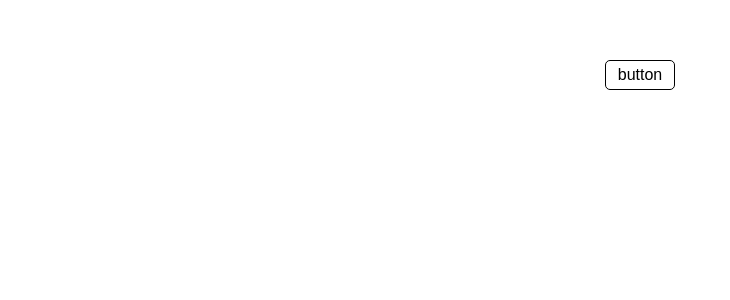
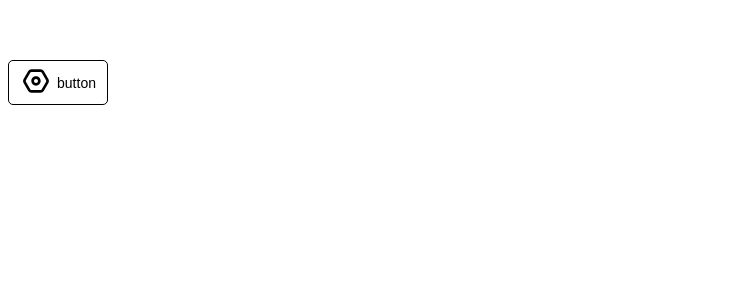
Before and after one commit to skr305/scene-ui, a Vue app: page / in a window 1280 px wide. Shown: the top 300 px of the page, without its empty margins (0-730 px from the left). Built offline with nearby package versions, Linux system fonts and the light colour scheme.

Commit message:
@feat:button-slot

```diff
--- a/src/App.vue
+++ b/src/App.vue
@@ -2,12 +2,16 @@
 import buttonVue from './components/button/button.vue';
 
 function print(){
-    alert(2)
+    alert('parent')
 }
 </script>
 
 <template>
-  <buttonVue size="default" type="default" @click="print()"></buttonVue>
+  <buttonVue size="default" type="default" icon='setting' @click="print()">
+    <!-- <template v-slot:icon>
+      <img src="./assets/setting.svg">
+    </template> -->
+  </buttonVue>
 </template>
 
 <style>
--- a/src/components/button/button.vue
+++ b/src/components/button/button.vue
@@ -11,14 +11,18 @@
         :type='nativeType'
         @click="handleClick"
     >
-    <slot name="icon"></slot>
-    <slot>button</slot>
+        <span class="scene-button-icon-slot" v-if="slot.icon || icon">
+            <img :src='iconPath' v-if='icon'>
+            <slot name="icon"></slot>
+        </span>
+        <slot>button</slot>
     </button>
 </template>
 
 
 <script lang="ts" setup>
-import {ref, onMounted, useAttrs} from 'vue'
+import {ref, onMounted, useAttrs, useSlots, computed} from 'vue'
+import createPath from '../../utils/path'
 
 type buttonSize = 'default' | 'small' | 'large'
 type buttonType = 'default' | 'round' | 'text'
@@ -27,23 +31,45 @@ interface buttonProps{
     size: buttonSize,
     type: buttonType,
     disabled?: boolean,
-    nativeType?:buttonNativeType
+    nativeType?:buttonNativeType,
+    icon?:string | undefined,// 图标名称 unbefined表示未定义
 }
 
 const props = withDefaults(defineProps<buttonProps>(), {
     size: 'default',
     type: 'default',
     disabled: false,
+    nativeType: 'button',
+    icon: undefined,
 })
 
 const emit = defineEmits({
-  click: (evt: MouseEvent) => evt instanceof MouseEvent,
+  click: (evt: MouseEvent) => evt instanceof MouseEvent,//父组件onClick的验证函数 保证是鼠标事件触发
 })
 
-// 原生click
+const slot = useSlots()
+const attrs = useAttrs()
+
+// 计算图标路径
+const iconPath = computed(()=>createPath(props.icon))
+// 获取根节点 必须放在全局作用域中，不能放在onMount中:模板引用只有在组件渲染完成后生效
+const root = ref<HTMLInputElement | null>(null);
+
+// 点击事件
 const handleClick = (evt: MouseEvent) => {
-  emit('click', evt)
+  emit('click', evt)// 触发父组件的原生click
 }
+
+onMounted(()=>{
+    if(slot.icon !== null || props.icon === undefined){
+        // 获取根节点button的类名
+        let oldClassName:string | null | undefined = root.value?.getAttribute('class')
+        // 拼接上设置icon的类名
+        root.value?.setAttribute('class',oldClassName+' scene-button-icon')
+    }
+
+})
+
 </script>
 <script lang="ts">
 export default {
@@ -57,10 +83,14 @@ export default {
     background: white;
     color:black;
     border:1px solid;
-    width: 70px;
-    height: 30px;
+    width: 80px;
+    height: 40px;
     border-radius: 5px;
-    font-size: calc(1em);
+    font-size: 14px;
+    display: flex;
+    flex-direction: row;
+    justify-content: center;
+    align-items: center;
 }
 /* size=large */
 .scene-button-large{
@@ -70,7 +100,7 @@ export default {
 /* size=small */
 .scene-button-small{
     width: 60px;
-    height: 25px;
+    height: 30px;
 }
 /* type=round */
 .scene-button-round{
@@ -80,9 +110,17 @@ export default {
 .scene-button-text{
     border: none;
 }
-/* display-true */
+/* disabled-true */
 .scene-button-display-true{
     border:#C0C4CC 1px solid;
     color: #C0C4CC
 }
+/* 设置了icon slot时的button属性 */
+.scene-button-icon{
+    width:100px;
+    height:45px;
+}
+.scene-button-icon-slot{
+    margin-right: 5px;
+}
 </style>
--- /dev/null
+++ b/src/utils/path.ts
@@ -0,0 +1,6 @@
+export default function createPath(iconName:string):string{
+    if(typeof iconName === undefined)
+        return ''
+    else
+        return '/'+iconName+'.svg'
+}
```
Also changed, not shown: src/components/HelloWorld.vue (deleted, +0 -53 lines), src/components/Link.vue (deleted, +0 -14 lines), src/components/link/Link.vue (added, +14 -0 lines), public/setting.svg (added).
